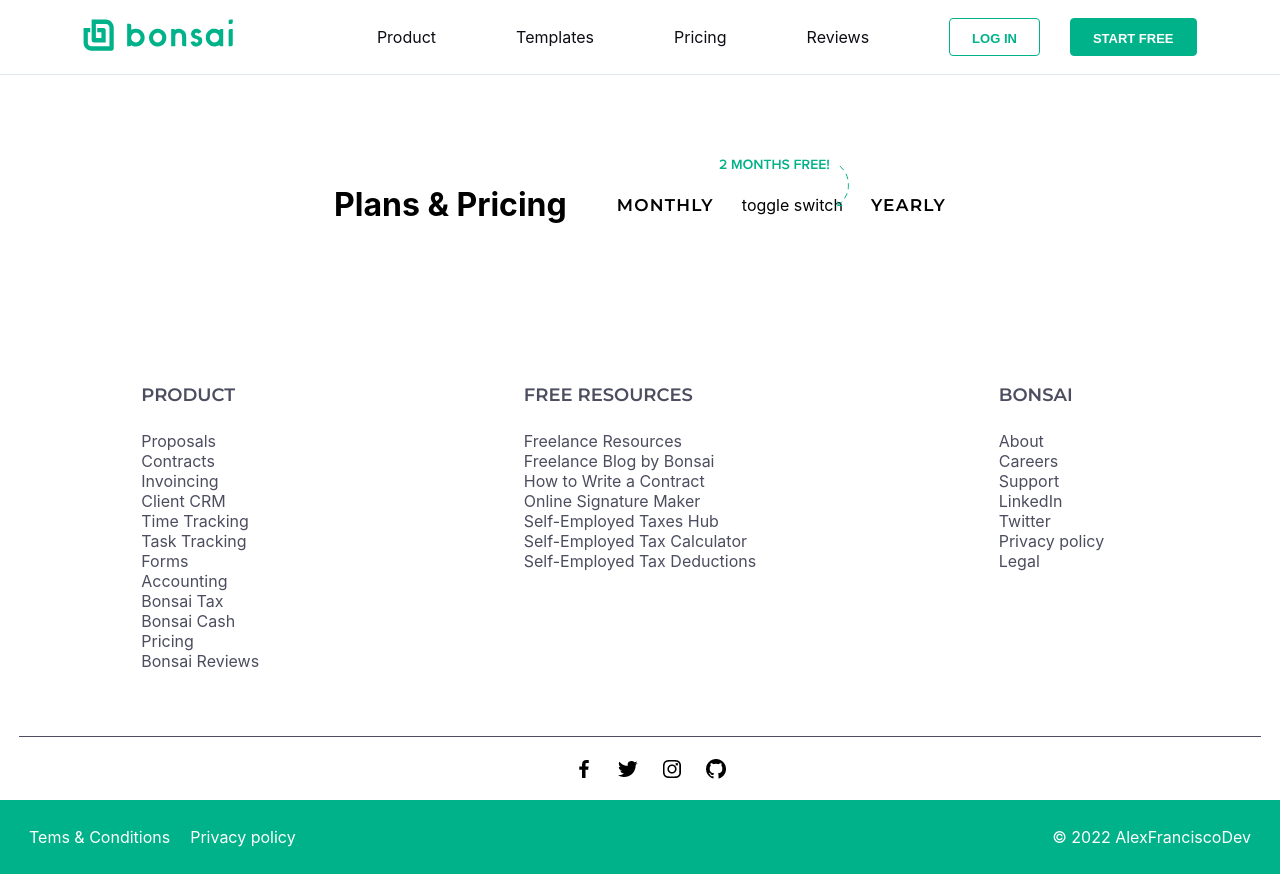
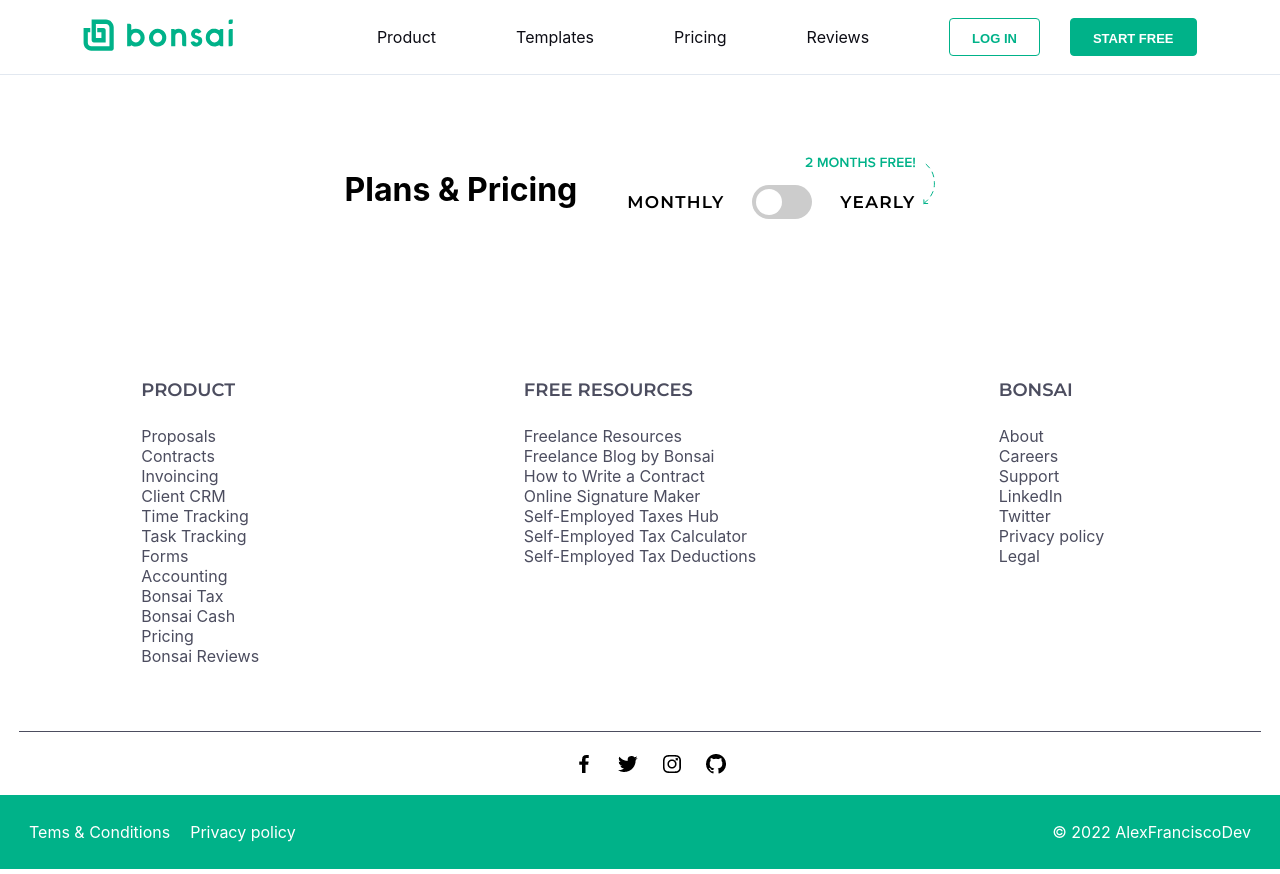
Before and after one commit to AlexFranciscoDev/Bonsai_app, a React (Create React App) app in the folder bonsai_app/: page / in a window 1280 px wide. Built offline with nearby package versions, Linux system fonts and the light colour scheme.

Commit message:
switch button

```diff
--- a/bonsai_app/package.json
+++ b/bonsai_app/package.json
@@ -10,6 +10,7 @@
     "react-dom": "^18.1.0",
     "react-scripts": "5.0.1",
     "sass": "^1.52.2",
+    "styled-jsx": "^5.0.2",
     "web-vitals": "^2.1.4"
   },
   "scripts": {
--- a/bonsai_app/src/components/Pricing.js
+++ b/bonsai_app/src/components/Pricing.js
@@ -7,7 +7,12 @@
                 <h1>Plans & Pricing</h1>
                 <div className="switch_container">
                     <span>MONTHLY</span>
-                    <div className="switch_toggle">toggle switch</div>
+                    <div className="switch_toggle">
+                        <label class="switch">
+                            <input type="checkbox" />
+                            <span className="slider round"></span>
+                        </label>
+                    </div>
                     <span>YEARLY</span>
                     <img src={process.env.PUBLIC_URL + "/img/switchbutton.svg"} alt="Switch button" />
                 </div>
--- a/bonsai_app/src/styles/_footer.scss
+++ b/bonsai_app/src/styles/_footer.scss
@@ -87,3 +87,10 @@
         flex: 1;
     }
 }
+
+@media only screen and (max-width: 768px) {
+    .switch_container {
+        margin-left: 0px !important;
+        margin-top: 75px;
+    }
+}
--- a/bonsai_app/src/styles/_navbar.scss
+++ b/bonsai_app/src/styles/_navbar.scss
@@ -32,6 +32,7 @@
     display: flex;
     justify-content: space-between;
     align-items: center;
+    z-index: 999;
 }
 
 .nav-item {
--- a/bonsai_app/src/styles/bodyStyles/Pricing.scss
+++ b/bonsai_app/src/styles/bodyStyles/Pricing.scss
@@ -5,6 +5,10 @@
     flex-direction: row;
     justify-content: center;
     flex-wrap: wrap;
+
+    h1 {
+        line-height: 9px;
+    }
 }
 
 .switch_container {
@@ -28,8 +32,71 @@
     }
 
     img {
-        position: absolute;
-        margin-top: -43px;
-        margin-right: -6px;
+        margin-top: -42px;
+        margin-left: -110px;
     }
 }
+
+/* Switch button */
+/* The switch - the box around the slider */
+.switch {
+    position: relative;
+    display: inline-block;
+    width: 60px;
+    height: 34px;
+
+    /* Hide default HTML checkbox */
+    input {
+        opacity: 0;
+        width: 0;
+        height: 0;
+    }
+}
+
+/* Slider */
+.slider {
+    position: absolute;
+    cursor: pointer;
+    top: 0;
+    left: 0;
+    right: 0;
+    bottom: 0;
+    background-color: #ccc;
+    -webkit-transition: .4s;
+    transition: .4s;
+}
+
+.slider:before {
+    position: absolute;
+    content: "";
+    height: 26px;
+    width: 26px;
+    left: 4px;
+    bottom: 4px;
+    background-color: white;
+    -webkit-transition: .4s;
+    transition: .4s;
+}
+
+input:checked+.slider {
+    background-color: $main-color;
+}
+
+input:focus+.slider {
+    box-shadow: 0 0 1px #2196F3;
+}
+
+input:checked+.slider:before {
+    -webkit-transform: translateX(26px);
+    -ms-transform: translateX(26px);
+    transform: translateX(26px);
+}
+
+/* Rounded sliders */
+.slider.round {
+    border-radius: 34px;
+  }
+
+  .slider.round:before {
+    border-radius: 50%;
+  }
```
Also changed, not shown: 1 other file (tests, documents, lock files or other folders).
